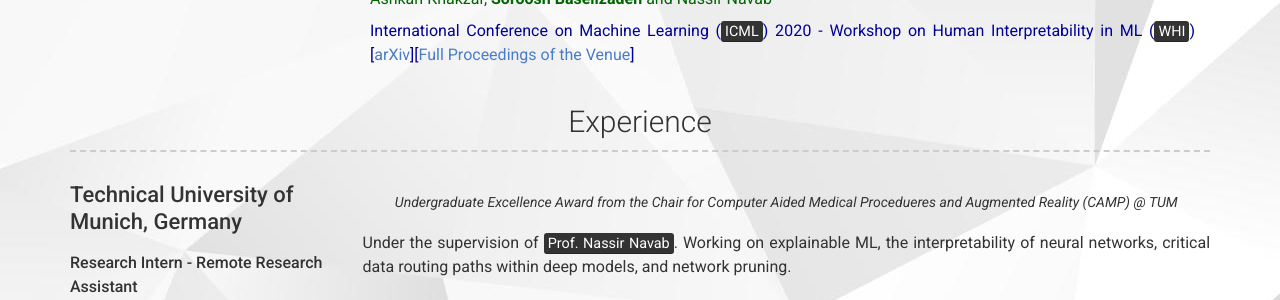
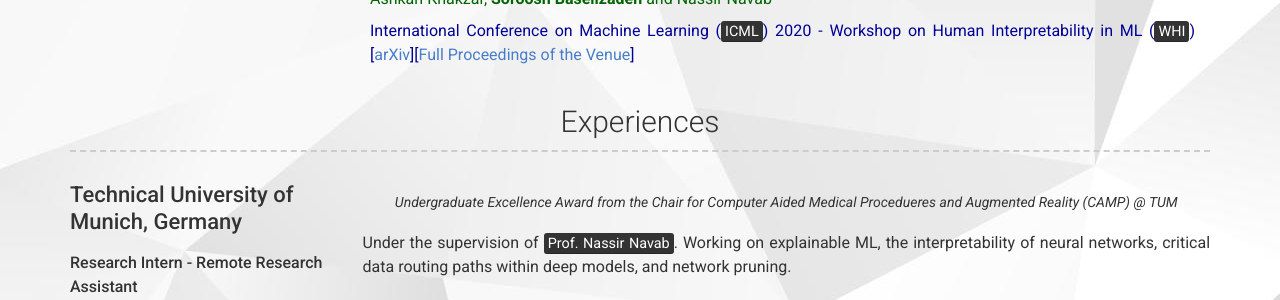
Before and after one commit to Soroosh-Bsl/soroosh-bsl.github.io, a Jekyll site: the page built from index.md, in a window 1280 px wide and 900 px high, scrolled down 2377 px. Shown: the part 156-456 px from the top of the window. Built offline with Jekyll 4.4.1, drawn with Linux system fonts in a browser that asks for light colours; nearby versions of some CDN libraries; a style sheet for code colours, icons or effects is not loaded; part of the change alters nothing that is shown.

```diff
--- a/_config.yml
+++ b/_config.yml
@@ -203,7 +203,7 @@ content:
 
       #    <span style="color:#006400"> Ashkan Khakar, <strong>Soroosh Baselizadeh</strong>, Saurabh Khanduja, Christian Rupprecht, Seong Tae Kim, and Nassir Navab </span>
       #    <span style="color:#000099">[<a href="https://arxiv.org/abs/1911.11081">arXiv</a>]</span>
-  - title: Experience
+  - title: Experiences
     layout: list
     content:
       - layout: left
--- a/_includes/header.html
+++ b/_includes/header.html
@@ -141,9 +141,9 @@
 
   <div class="topnav">
   <a class="active" href="https://soroosh-bsl.github.io/">About</a>
-  <a href="#education">Education</a>
-  <a href="#publications">Publications</a>
-  <a href="#experiences">Experiences</a>
-  <a href="#honors_awards">Honors & Awards</a>
+  <a href="#Education">Education</a>
+  <a href="#Publications">Publications</a>
+  <a href="#Experiences">Experiences</a>
+  <a href="#HonorsAwards">Honors & Awards</a>
 </div>
 </div>
--- a/_layouts/default.html
+++ b/_layouts/default.html
@@ -18,7 +18,7 @@
 
       {%- if site.version == 2 -%}
         {% for section in site.content %}
-          <div class="container {{ section.layout }}-container" id="{{ section.title }}">
+          <div class="container {{ section.layout }}-container" id='{{ section.title|cut:" & " }}'>
             <h3>{{ section.title }}</h3>
             {% include {{ section.layout | prepend: "section-" | append: ".html" }} content=section.content %}
           </div>
```
